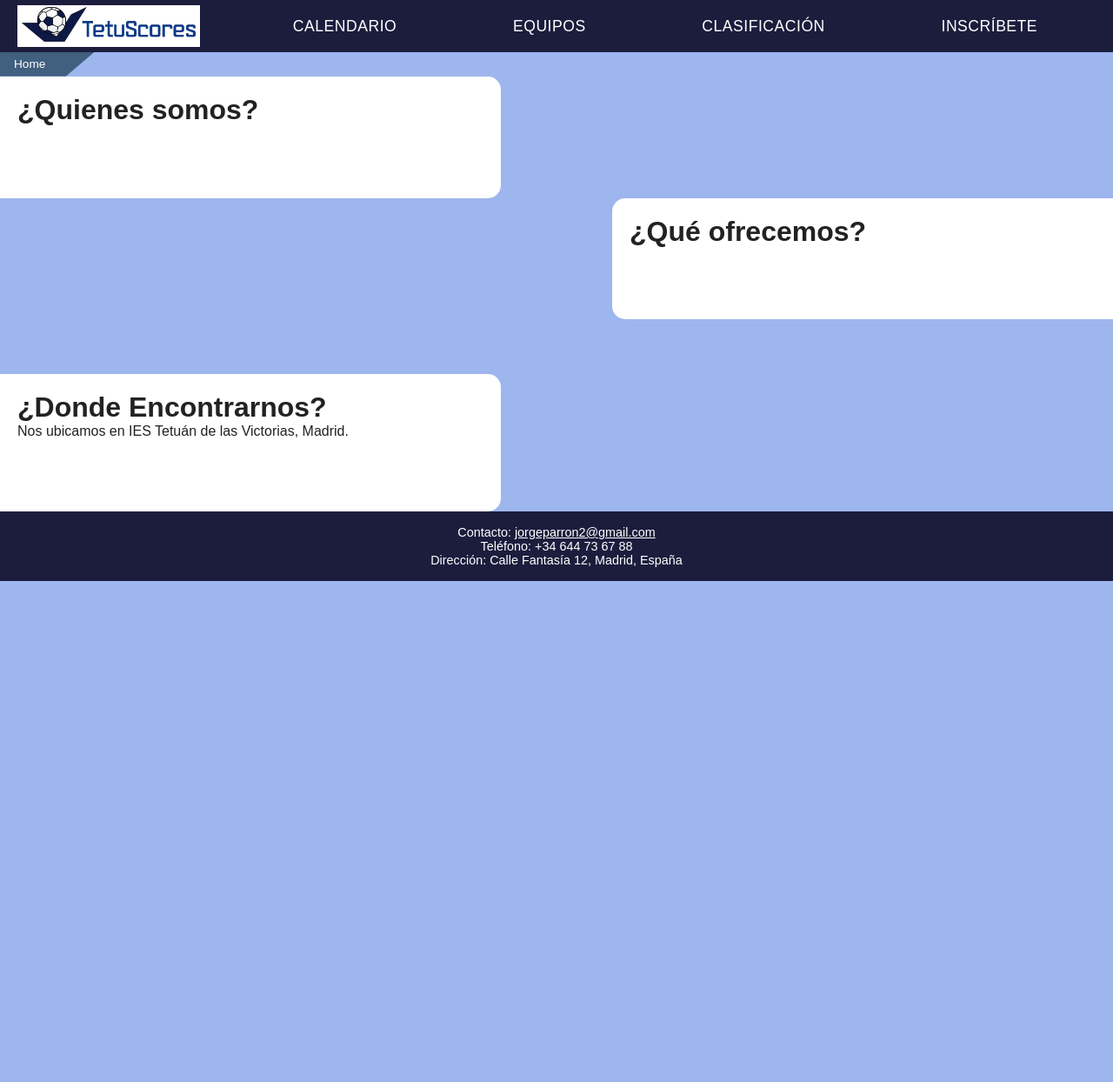
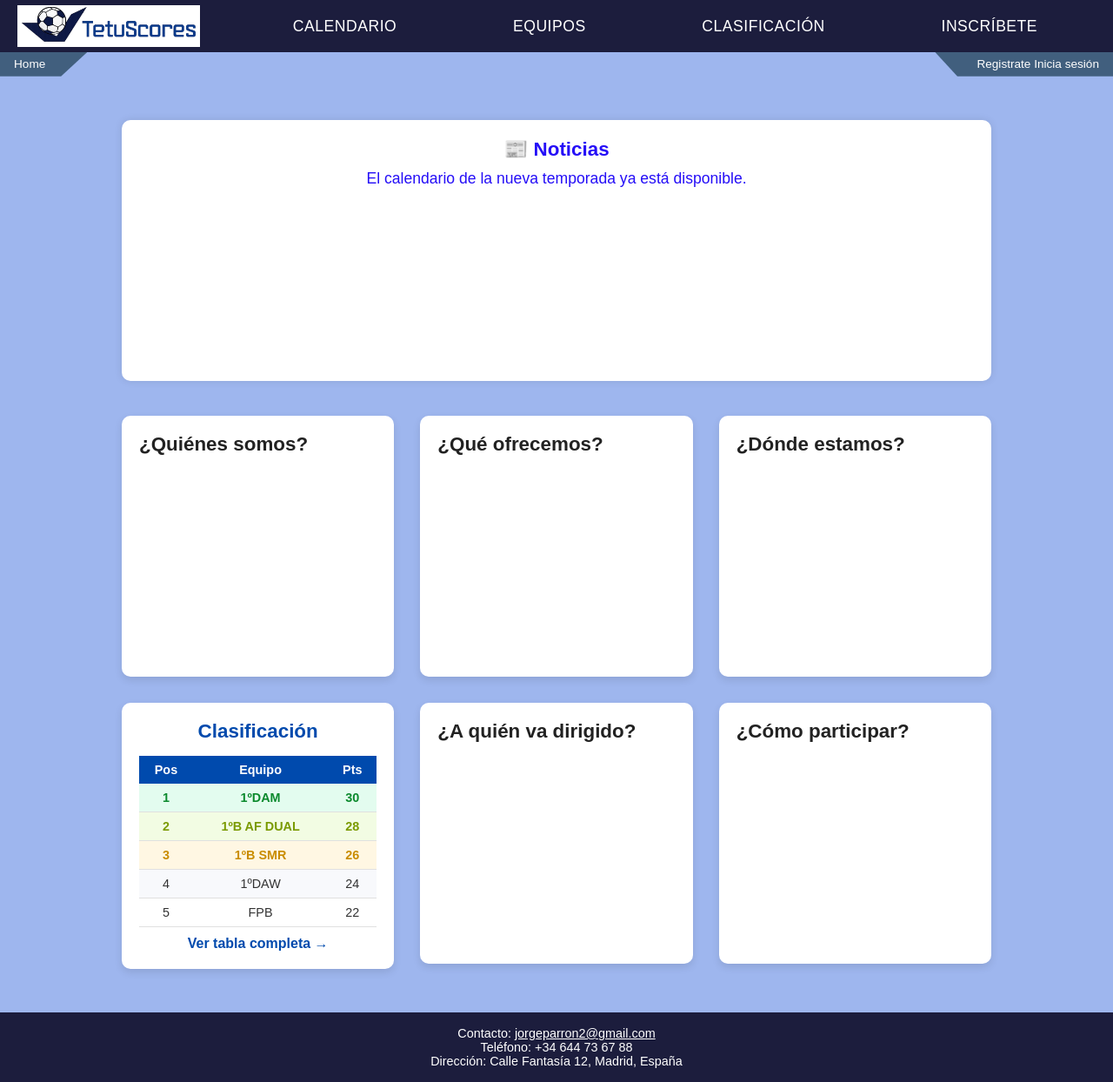
Before and after one commit to alvrodha/DisenoWEB-main, a PHP site: page / in a window 1280 px wide. Shown: the whole page at 87% size. Before the commit the page ends 668 px from the top, so only its background shows below. Run offline with PHP 8.4, Linux system fonts and the light colour scheme.

Commit message:
navwindows hechos

```diff
--- a/CSS/default.css
+++ b/CSS/default.css
@@ -8,7 +8,7 @@
 }
 
 body {
-  background-color: #9eb6ee ;
+  background-color: #9eb6ee;
   color: #222;
 }
 
@@ -54,23 +54,45 @@ body {
 #nav li a:hover {
   color:#1c1d3d;
   background-color: #ffffff;
-  border-radius: 5px;
+  clip-path: polygon(20% 0, 100% 0, 80% 100%, 0 100%);
+  padding-left: 30px;
+  padding-right: 30px;
 }
 
-/* ====== BREADCRUMB ====== */
+/* ====== BREADCRUMBS ====== */
 #navWindow {
-  background-color: #415f7e;
+  display: grid;
+  justify-content: space-between;
   position: sticky;
   top: 60px;
-  color: white;
-  padding: 0.4rem 3.5rem 0.4rem 1rem;
-  width: fit-content;
-  clip-path: polygon(0 0, 100% 0, 70% 100%, 0 100%);
-  font-size: 0.85rem;
 }
 
-#navWindow a {
+#navWindowPath {
+  grid-column: 1 / 2;
+  background-color: #415f7e;
+  color: white;
+  padding: 0.4rem 3rem 0.4rem 1rem;
+  width: fit-content;
+  font-size: 0.85rem;
+  clip-path: polygon(0 0, 100% 0, 70% 100%, 0 100%);
+}
+
+#navWindowPath a {
   color: #ffffff;
+}
+
+#navWindowUser {
+  grid-column: 2 / 3;
+  background-color: #415f7e;
+  color: white;
+  padding: 0.4rem 1rem 0.4rem 3rem;
+  width: fit-content;
+  font-size: 0.85rem;
+  clip-path: polygon(0 0, 20% 0, 100% 0, 100% 100%, 12.5% 100%);
+}
+
+#navWindowUser a {
+  color: white;
 }
 
 /* ====== CONTENIDO ====== */
--- a/CSS/home.css
+++ b/CSS/home.css
@@ -1,88 +1,199 @@
+/* =========================
+   CONTENEDOR PRINCIPAL
+   ========================= */
 #content {
-    display: grid;
-    grid-template-columns: 45% 10% 45%;
-    align-items: stretch;
-    position: relative;
-    overflow: hidden;
+    display: flex; /* organiza verticalmente los elementos */
+    flex-direction: column;
+    align-items: center;
+    gap: 40px; /* espacio entre la caja de noticias y las inferiores */
+    max-width: 1200px; /* límite de ancho total */
+    margin: 50px auto; /* centrado con margen superior e inferior */
+    padding: 0 40px; /* margen interior lateral */
+    box-sizing: border-box;
 }
 
-/* ======== Bloque 1 ======== */
-#preguntaQuien {
-    grid-column: 1 / 2;
-    grid-row: 1 / 2;
-    position: relative;
-    overflow: hidden;
-    background-color: white;
-    padding: 20px;
-    z-index: 1;
-    transition: transform 0.5s ease;
-    border-radius: 0 15px 15px 0;
+/* =========================
+   CAJA DE NOTICIAS SUPERIOR
+   ========================= */
+.noticias {
+    background-color: #415f7e;
+    color: rgb(37, 14, 247);
+    text-align: center;
+    padding: 30px 20px;
+    border-radius: 15px;
+    box-shadow: 0 0 15px rgba(0,0,0,0.2);
+    width: 100%;
+    max-width: 1000px;
 }
 
-#preguntaQuien h2{
-    color: #1c1d3d;
-    text-align: center;
+.noticias-content {
+    position: relative;
+    height: 60px;
+    overflow: hidden;
+    width: 100%;
+    margin-top: 10px;
 }
 
-#respuestaQuien {
+.noticias-content p {
     position: absolute;
-    top: 0;
-    left: -100%;
     width: 100%;
-    height: 100%;
-    background: #f9f9f9;
-    padding: 20px;
-    box-sizing: border-box;
-    transition: left 0.5s ease;
-    z-index: 0;
+    opacity: 0;
+    transition: opacity 0.8s ease;
+    margin: 0;
+    font-size: 1.1em;
 }
 
-#preguntaQuien:hover #respuestaQuien {
-    left: 0;
-    background-color: #415f7e;
+/* 👇 Solo la noticia activa se muestra */
+.noticias-content p.active {
+    opacity: 1;
 }
 
-/* ======== Bloque 2 ======== */
-#preguntaQue {
+/* =========================
+   BLOQUES INFERIORES (6 CAJAS)
+   ========================= */
+.bloques-inferiores {
+    display: grid;
+    grid-template-columns: repeat(auto-fit, minmax(300px, 1fr)); /* se adaptan al tamaño de pantalla */
+    gap: 30px; /* espacio entre cajas */
+    width: 100%;
+    max-width: 1000px;
+}
+
+/* Diseño base de cada caja */
+.bloque {
     position: relative;
     padding: 20px;
     background-color: white;
-    grid-column: 3 / 4;
-    grid-row: 2 / 3;
     overflow: hidden;
-    z-index: 1;
-    width: 100%;
-    border-radius: 15px 0 0 15px;
+    border-radius: 10px;
+    box-shadow: 0 0 10px rgba(0,0,0,0.1);
+    min-height: 300px;
     transition: transform 0.5s ease;
 }
 
-#respuestaQue {
-    position: absolute;
-    top: 0;
-    right: -100%;
-    width: 100%;
-    height: 100%;
-    background: #f9f9f9;
-    padding: 20px;
-    box-sizing: border-box;
-    transition: right 0.5s ease;
-    z-index: 0;
+.bloque h1 {
+    font-size: 1.4em;
+    margin-bottom: 10px;
 }
 
-#preguntaQue:hover #respuestaQue {
-    right: 0;
-    background-color: #415f7e;
+/* =========================
+   ANIMACIONES DE LAS CAJAS
+   ========================= */
+
+/* Contenedor de la parte que se desliza */
+
+
+.bloque.slide-up {
+  position: relative;
+  background-color: white;
+  border-radius: 10px;
+  box-shadow: 0 4px 10px rgba(0,0,0,0.1);
+  padding: 20px;
+  overflow: hidden;
+  height: 300px;
+  cursor: pointer;
 }
 
-#preguntaDonde {
-    grid-column: 1 / 2;
-    grid-row: 4 / 5;
-    position: relative;
-    overflow: hidden;
-    background-color: white;
-    padding: 20px;
-    z-index: 1;
-    transition: transform 0.5s ease;
-    border-radius: 0 15px 15px 0;
-    align-items: center;
+/* Pregunta siempre visible */
+.bloque.slide-up h1 {
+  position: relative;
+  z-index: 2;
+  margin: 0 0 10px 0;
 }
+
+/* Respuesta completamente oculta al inicio */
+.bloque.slide-up .respuesta {
+  position: absolute;
+  height: 135px;
+  bottom: 0;
+  left: 0;
+  width: 100%;
+  transform: translateY(100%); /* totalmente fuera de la caja */
+  background-color: #415f7e;
+  color: white;
+  padding: 20px;
+  box-sizing: border-box;
+  transition: transform 0.5s ease; /* animación suave */
+  border-top-left-radius: 10px;
+  border-top-right-radius: 10px;
+  border-bottom-left-radius: 10px;
+  border-bottom-right-radius: 10px;
+}
+
+/* Al hacer hover, la respuesta sube hasta un punto fijo */
+.bloque.slide-up:hover .respuesta {
+  transform: translateY(0px); /* sube totalmente hasta el fondo de la pregunta */
+}
+/* ======== CLASIFICACIÓN MINI (dentro de caja) ======== */
+.clasificacion {
+  background-color: white;
+  padding: 20px;
+  box-shadow: 0 4px 10px rgba(0, 0, 0, 0.1);
+  text-align: center;
+}
+
+.clasificacion h1 {
+  font-size: 1.4rem;
+  color: #004aad;
+  margin-bottom: 15px;
+}
+
+.clasificacion table {
+  width: 100%;
+  border-collapse: collapse;
+  margin: 0 auto 10px auto;
+  font-size: 0.9rem;
+}
+
+.clasificacion th {
+  background-color: #004aad;
+  color: white;
+  padding: 8px;
+  font-weight: 600;
+}
+
+.clasificacion td {
+  padding: 8px;
+  border-bottom: 1px solid #e0e0e0;
+  color: #333;
+}
+
+/* Colores por posición */
+.clasificacion tr:nth-child(1) td {
+  background-color: #e3fcef;
+  font-weight: bold;
+  color: #0b8a2d;
+}
+
+.clasificacion tr:nth-child(2) td {
+  background-color: #f2fce3;
+  color: #7a9a00;
+  font-weight: 600;
+}
+
+.clasificacion tr:nth-child(3) td {
+  background-color: #fff7e3;
+  color: #c98c00;
+  font-weight: 600;
+}
+
+/* Filas alternas */
+.clasificacion tr:nth-child(even) {
+  background-color: #f8f9fc;
+}
+
+.clasificacion tr:hover {
+  background-color: #e8f0ff;
+  transition: background-color 0.3s ease;
+}
+
+/* Enlace "Ver más" */
+.ver-mas a {
+  color: #004aad;
+  text-decoration: none;
+  font-weight: 600;
+}
+
+.ver-mas a:hover {
+  text-decoration: underline;
+}
--- a/index.html
+++ b/index.html
@@ -21,39 +21,125 @@
         </ul>
     </div>
     <div id="navWindow">
-        <a href="index.html">Home</a>
+        <div id="navWindowPath">
+            <a href="index.html">Home</a>
+        </div>
+        <div id="navWindowUser">
+            <a href="HTML/inscribete.html">Registrate</a>
+            <a>Inicia sesión</a>
+        </div>
     </div>
-    <div id="content">
-        <div id="preguntaQuien">
-            <h1>¿Quienes somos?</h1>
-            <div id="respuestaQuien">
-                <p>TetuScores nació como un proyecto de fin de curso para la asignatura de Diseño Web de Desarrollo de Aplicaciones Web en el centro Tetuán de las victorias.</p>
-                <p>Su objetivo estaba claro, crear una página web para la gestión de la liga de fútbol sala que se celebra cada año a principios de curso.</p>
+
+<!-- Contenedor principal de todo el contenido de la página -->
+<div id="content">
+
+    <!-- 📰 Bloque de noticias superior -->
+    <div class="bloque noticias">
+        <h1>📰 Noticias</h1>
+        <div class="noticias-content">
+            <!-- 👇 Primera noticia empieza visible (tiene la clase "active") -->
+            <p class="active">El calendario de la nueva temporada ya está disponible.</p>
+            <p>¡Abiertas las inscripciones para nuevos equipos!</p>
+            <p>Actualizada la clasificación con los últimos resultados.</p>
+            <p>Próximamente: torneo amistoso entre cursos.</p>
+        </div>
+    </div>
+
+    <!-- ====== BLOQUES INFERIORES ====== -->
+    <!-- Este div agrupa las seis cajas con animaciones al pasar el ratón -->
+    <div class="bloques-inferiores">
+
+        <!-- Cada .bloque representa una caja -->
+        <div class="bloque slide-up">
+            <h1>¿Quiénes somos?</h1>
+            <div class="respuesta">
+                <p>TetuScores nació como un proyecto de fin de curso para la asignatura de Diseño Web en el centro Tetuán de las Victorias.</p>
             </div>
         </div>
-        <div id="preguntaQue">
+
+        <div class="bloque slide-up">
             <h1>¿Qué ofrecemos?</h1>
-            <div id="respuestaQue">
-                <p>En TetuScores ofrecemos una plataforma completa para la gestión de ligas de fútbol sala, incluyendo:</p>
+            <div class="respuesta">
                 <ul>
                     <li>Calendario de partidos actualizado.</li>
                     <li>Clasificación en tiempo real.</li>
-                    <li>Información detallada de equipos y jugadores.</li>
-                    <li>Formulario de inscripción para nuevos equipos.</li>
+                    <li>Información de equipos y jugadores.</li>
+                    <li>Formulario de inscripción.</li>
                 </ul>
             </div>
         </div>
-        <div id="preguntaDonde">
-            <h1>¿Donde Encontrarnos?</h1>
-            <div id="respuestaDonde">
-                <p>Nos ubicamos en IES Tetuán de las Victorias, Madrid.</p>
+
+        <div class="bloque slide-up">
+            <h1>¿Dónde estamos?</h1>
+            <div class="respuesta">
+                <p>Nos encontramos en el IES Tetuán de las Victorias, Madrid.</p>
+            </div>
+        </div>
+
+        <div class="bloque clasificacion">
+    <h1>Clasificación</h1>
+    <div class="tabla-contenedor">
+        <table>
+            <thead>
+                <tr>
+                    <th>Pos</th>
+                    <th>Equipo</th>
+                    <th>Pts</th>
+                </tr>
+            </thead>
+            <tbody>
+                <tr><td>1</td><td>1ºDAM</td><td>30</td></tr>
+                <tr><td>2</td><td>1ºB AF DUAL</td><td>28</td></tr>
+                <tr><td>3</td><td>1ºB SMR</td><td>26</td></tr>
+                <tr><td>4</td><td>1ºDAW</td><td>24</td></tr>
+                <tr><td>5</td><td>FPB</td><td>22</td></tr>
+            </tbody>
+        </table>
+        <p class="ver-mas"><a href="HTML/clasificacion.html">Ver tabla completa →</a></p>
+    </div>
+</div>
+
+        <div class="bloque slide-up">
+            <h1>¿A quién va dirigido?</h1>
+            <div class="respuesta">
+                <p>A estudiantes, profesores y aficionados al deporte del centro.</p>
+            </div>
+        </div>
+
+        <div class="bloque slide-up">
+            <h1>¿Cómo participar?</h1>
+            <div class="respuesta">
+                <p>Solo necesitas formar tu equipo e inscribirte en la sección correspondiente.</p>
             </div>
         </div>
     </div>
+</div>
+
+
     <div id="footer">
         <p>Contacto: <a href="mailto:jorgeparron2@gmail.com">jorgeparron2@gmail.com</a></p>
         <p>Teléfono: +34 644 73 67 88</p>
         <p>Dirección: Calle Fantasía 12, Madrid, España</p>
+
     </div>
 </body>
+<script>
+document.addEventListener("DOMContentLoaded", () => {
+    const noticias = document.querySelectorAll(".noticias-content p");
+    let index = 0;
+
+    function mostrarSiguienteNoticia() {
+        noticias.forEach(n => n.classList.remove("active"));
+        noticias[index].classList.add("active");
+        index = (index + 1) % noticias.length;
+    }
+
+    // Muestra la primera noticia al cargar
+    mostrarSiguienteNoticia();
+
+    // Cambia cada 3 segundos
+    setInterval(mostrarSiguienteNoticia, 3000);
+});
+</script>
+
 </html>
```
Also changed, not shown: HTML/calendario.html (+7 -1 lines), HTML/clasificacion.html (+7 -1 lines), HTML/equipos.html (+8 -2 lines), HTML/inscribete.html (+7 -3 lines), PHP/equipo.html (+7 -1 lines), PHP/jugador.html (+7 -1 lines).
